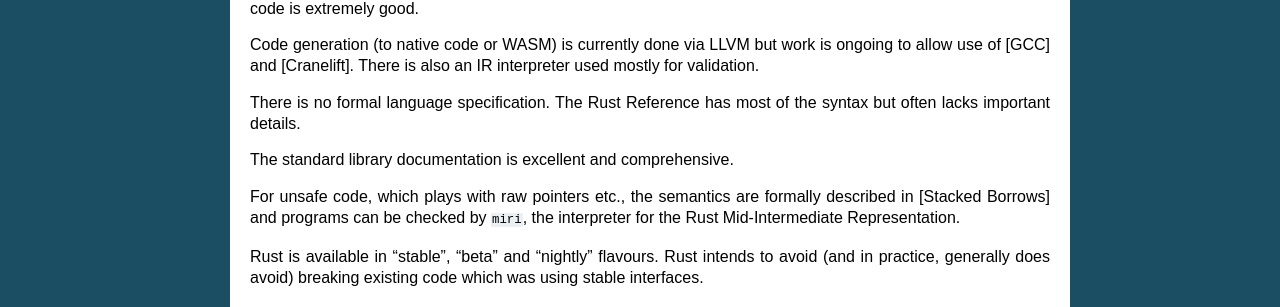
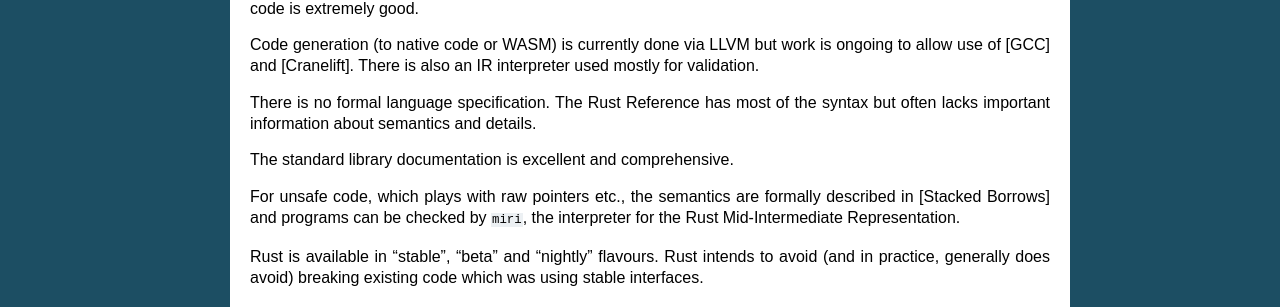
Before and after one commit to cxw620/rust-polyglot, a Sphinx documentation site: the page built from docs/intro.rst, in a window 1280 px wide. Shown: the part 1129-1436 px from the top of the page. Built offline with Sphinx 7.4.7, drawn with Linux system fonts in a browser that asks for light colours.

Commit message:
improvement
Signed-off-by: Ian Jackson <ijackson@chiark.greenend.org.uk>

```diff
--- a/docs/intro.rst
+++ b/docs/intro.rst
@@ -86,7 +86,8 @@
 also an IR interpreter used mostly for validation.
 
 There is no formal language specification.
-The Rust Reference has most of the syntax but often lacks important details.
+The Rust Reference has most of the syntax but often lacks
+important information about semantics and details.
 
 The standard library documentation is excellent and comprehensive.
 
```
